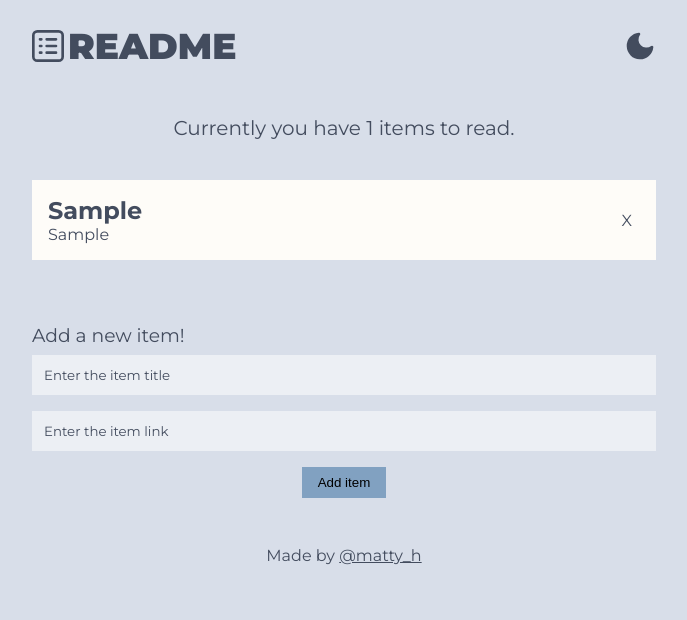
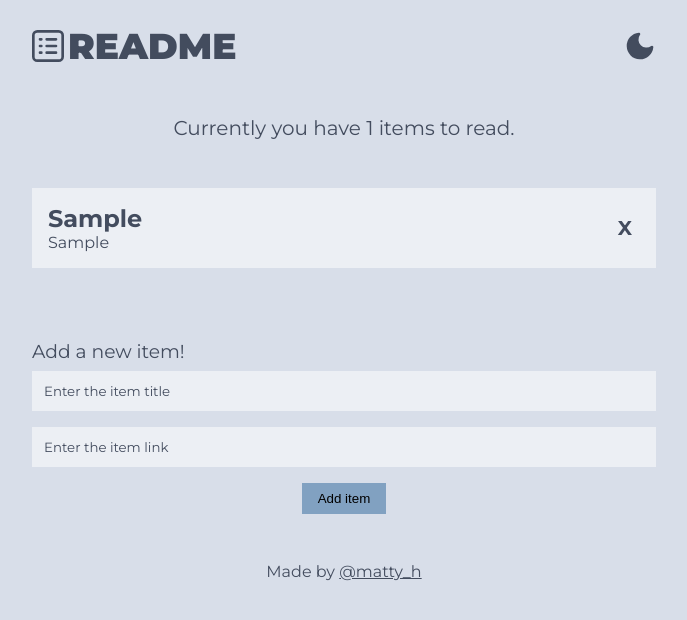
Before and after one commit to matt-harris/react-ts-myreadinglist, a React (Create React App) app: page / in a window 1280 px wide. Both pictures are taken after typing "Sample", "Sample" into the empty fields and a click on the input "Add item". Shown: the top 620 px of the page, without its empty margins (296-983 px from the left). Built offline with nearby package versions, Linux system fonts and the light colour scheme.

Commit message:
WIP: Add react beautiful dnd

```diff
--- a/src/components/List.tsx
+++ b/src/components/List.tsx
@@ -1,10 +1,14 @@
 import React, { useContext } from 'react';
+import { DragDropContext, Droppable } from 'react-beautiful-dnd';
 import ListItem from './ListItem';
 import { ListContext, IListItem } from '../contexts/ListContext';
 import styled from 'styled-components';
 
 const ReadingList = styled.div`
-  padding: 1.5rem;
+  margin-top: 3rem;
+  margin-bottom: 3rem;
+  padding-right: 1.5rem;
+  padding-left: 1.5rem;
 `;
 
 const EmptyList = styled.div`
@@ -14,13 +18,23 @@ const EmptyList = styled.div`
 
 const List = () => {
   const { list } = useContext(ListContext);
+  const onDragEnd = (result: any) => {
+    // TODO: reorder list
+  };
 
   return list.length ? (
-    <ReadingList>
-      {list.map((item: IListItem) => (
-        <ListItem item={item} key={item.id} />
-      ))}
-    </ReadingList>
+    <DragDropContext onDragEnd={onDragEnd}>
+      <Droppable droppableId='id'>
+        {(provided) => (
+          <ReadingList ref={provided.innerRef} {...provided.droppableProps}>
+            {list.map((item: IListItem, index) => (
+              <ListItem item={item} key={item.id} index={index} />
+            ))}
+            {provided.placeholder}
+          </ReadingList>
+        )}
+      </Droppable>
+    </DragDropContext>
   ) : (
     <EmptyList>Nothing to read! Hello free time!</EmptyList>
   );
--- a/src/components/ListItem.tsx
+++ b/src/components/ListItem.tsx
@@ -1,5 +1,6 @@
 import React, { useContext } from 'react';
 import { ListContext, IListItem } from '../contexts/ListContext';
+import { Draggable } from 'react-beautiful-dnd';
 import styled from 'styled-components';
 
 const Item = styled.div`
@@ -8,7 +9,7 @@ const Item = styled.div`
   align-items: center;
   margin: 1rem 0;
   padding: 1rem;
-  background-color: #fefcf8;
+  background-color: ${(props) => props.theme.secondary};
 `;
 
 const ItemDetails = styled.div`
@@ -28,6 +29,8 @@ const Link = styled.a`
 const ItemAction = styled.div`
   order: 2;
   padding: 0.5rem;
+  font-size: 1.25rem;
+  font-weight: 700;
   cursor: pointer;
 
   &:hover ~ ${ItemDetails} {
@@ -36,12 +39,14 @@ const ItemAction = styled.div`
   }
 `;
 
-const ListItem = (props: { item: IListItem }) => {
-  const { item } = props;
+const ListItem = (props: { item: IListItem; index: number }) => {
+  const { item, index } = props;
   const { dispatch } = useContext(ListContext);
 
   return (
-    <Item>
+    <Draggable draggableId={item.id} index={index}>
+      {(provided) => (
+        <Item {...provided.draggableProps} {...provided.dragHandleProps} ref={provided.innerRef}>
           <ItemAction onClick={() => dispatch({ type: 'REMOVE_ITEM', id: item.id })}>X</ItemAction>
 
           <ItemDetails>
@@ -49,6 +54,8 @@ const ListItem = (props: { item: IListItem }) => {
             <Link>{item.link}</Link>
           </ItemDetails>
         </Item>
+      )}
+    </Draggable>
   );
 };
 
```
Lines whose indentation alone changed are shown as unchanged.
